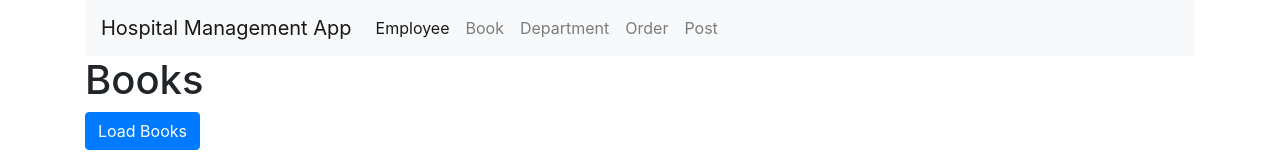
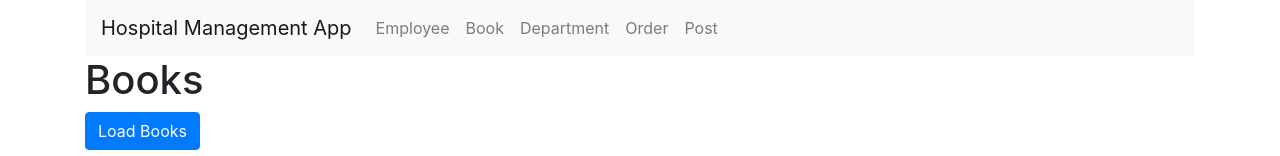
Before and after one commit to himanshujain2121/ClientRepository, an Angular app in the folder ClientRepository/: page /book in a window 1280 px wide. Shown: the top 156 px of the page. Built offline with nearby package versions, Linux system fonts and the light colour scheme.

Commit message:
Added Modules post, shared,common

```diff
--- a/ClientRepository/src/app/app.component.html
+++ b/ClientRepository/src/app/app.component.html
@@ -8,8 +8,8 @@
     </button>
     <div class="collapse navbar-collapse" id="navbarNav">
       <ul class="navbar-nav">
-        <li class="nav-item active">
-          <a class="nav-link" routerLink="employee">Employee <span class="sr-only">(current)</span></a>
+        <li class="nav-item ">
+          <a class="nav-link" routerLink="employee">Employee</a>
         </li>
         <li class="nav-item">
           <a class="nav-link" routerLink="book">Book</a>
--- a/ClientRepository/src/app/app.module.ts
+++ b/ClientRepository/src/app/app.module.ts
@@ -1,8 +1,7 @@
 import { BrowserModule } from '@angular/platform-browser';
 import { NgModule } from '@angular/core';
-import { HttpClientModule, HTTP_INTERCEPTORS } from '@angular/common/http';
-import { FormsModule, ReactiveFormsModule } from '@angular/forms';
-import { RouterModule } from '@angular/router';
+
+import { RoutingModule } from '../app/routing/routing.module';
 
 import { AppComponent } from './app.component';
 import { EmployeeComponent } from './employee/employee.component';
@@ -13,16 +12,15 @@ import { BooksListComponent } from './books/books-list/books-list.component';
 
 import { EmployeeService } from './services/employee/employee.service';
 import { NewemployeeService } from './services/employee/newemployee.service';
-import { PostsComponent } from './posts/posts.component';
 import { OrderComponent } from './order/order.component';
-
-import { PostInterceptorService } from './services/posts/post-interceptor.service';
 
 import { APP_PROVIDER , AppConfig } from './services/valueProvider/appProvider';
 
 import { VALUE_PROVIDER } from './services/valueProvider/valueProvider';
 import { environment } from '../environments/environment';
 import { PagenotfoundComponent } from './pagenotfound/pagenotfound.component';
+import { SharedModule } from './shared/shared.module';
+import { PostsModule } from './posts/posts.module';
 @NgModule({
   declarations: [
     AppComponent,
@@ -31,31 +29,21 @@ import { PagenotfoundComponent } from './pagenotfound/pagenotfound.component';
     EmployeeListComponent,
     BooksComponent,
     BooksListComponent,
-    PostsComponent,
     OrderComponent,
     PagenotfoundComponent
   ],
   imports: [
     BrowserModule,
-    HttpClientModule,
-    FormsModule,
-    ReactiveFormsModule,
-    RouterModule.forRoot([
-      {path:'book', component: BooksComponent},
-      {path:'department', component: DepartmentComponent},
-      {path:'employee', component: EmployeeComponent},
-      {path:'posts', component: PostsComponent},
-      {path:'order', component: OrderComponent},
-      {path:'', redirectTo:'employee',pathMatch: 'full'},
-      {path : '**', component: PagenotfoundComponent}
-    ])
+    SharedModule,
+    RoutingModule,
+    PostsModule
   ],
   providers: [
     // EmployeeService,
     { provide: EmployeeService, useClass: NewemployeeService },
     { provide: VALUE_PROVIDER, useValue: environment },
     { provide: APP_PROVIDER, useValue: AppConfig },
-    { provide: HTTP_INTERCEPTORS, useClass: PostInterceptorService, multi: true }],
+    ],
   bootstrap: [AppComponent]
 })
 export class AppModule { }
--- /dev/null
+++ b/ClientRepository/src/app/posts/posts.module.ts
@@ -0,0 +1,17 @@
+import { NgModule } from '@angular/core';
+import { HTTP_INTERCEPTORS } from '@angular/common/http';
+import { PostInterceptorService } from '../services/posts/post-interceptor.service';
+import { PostsComponent } from './posts.component';
+import { SharedModule } from '../shared/shared.module';
+
+
+@NgModule({
+  imports: [
+    SharedModule
+  ],
+  declarations: [PostsComponent],
+  providers: [
+        { provide: HTTP_INTERCEPTORS, useClass: PostInterceptorService, multi: true }
+      ]
+})
+export class PostsModule { }
```
Also changed, not shown: ClientRepository/src/app/routing/routing.module.ts (added, +26 -0 lines), ClientRepository/src/app/shared/shared.module.ts (added, +24 -0 lines).
